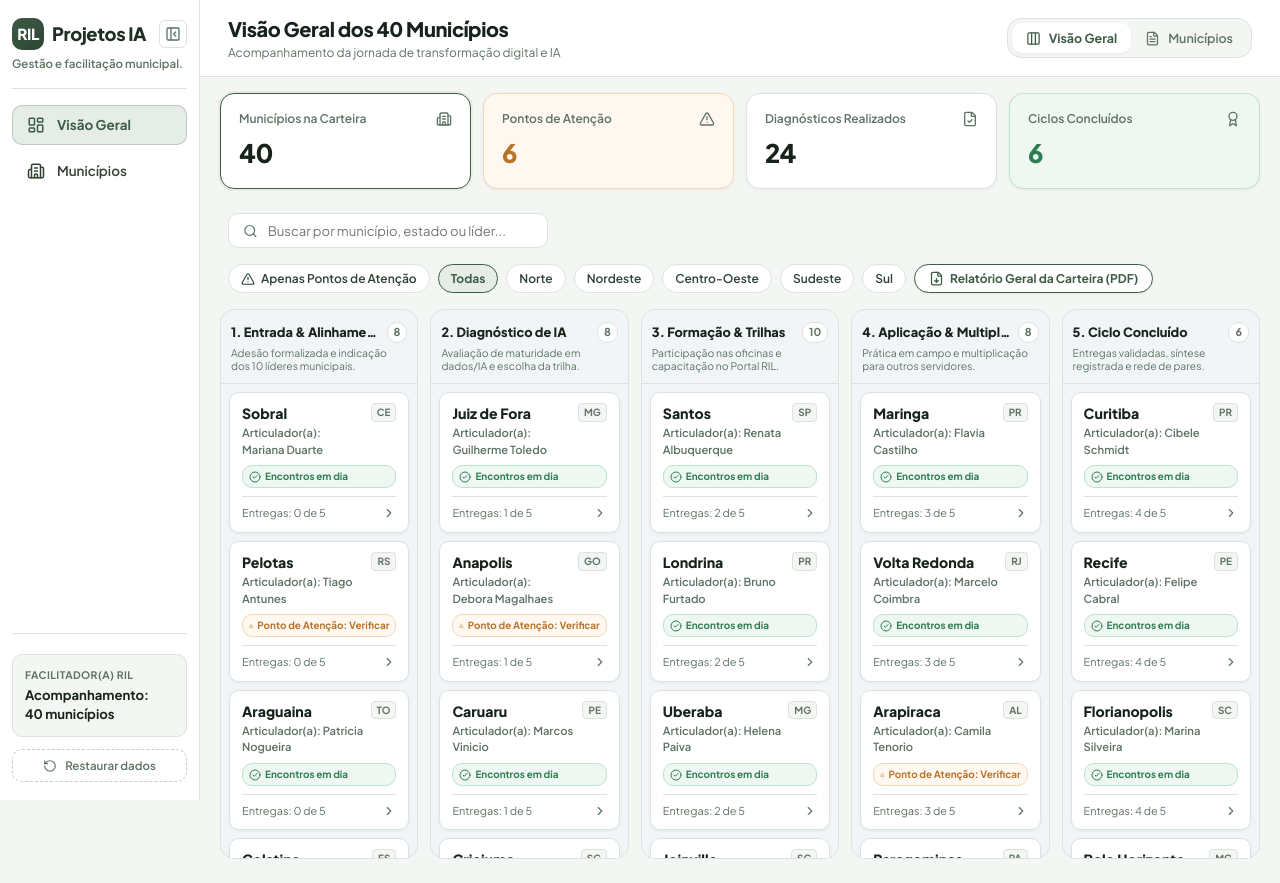
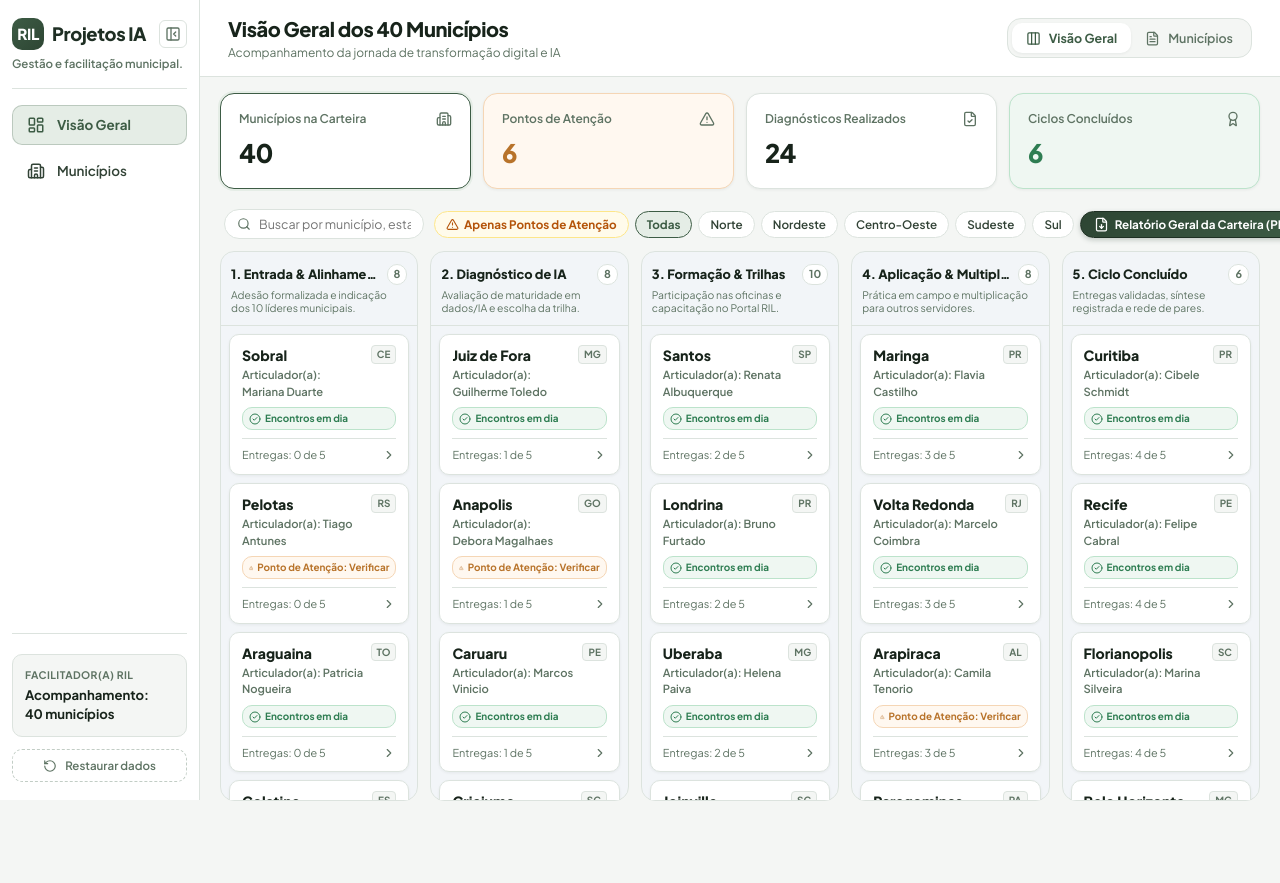
Before and after one commit to thaycarv/ril-projetos-ia, a React (Vite) app: page / in a window 1280 px wide. After the commit the page ends 825 px from the top, so only its background shows below. Built offline with nearby package versions, Linux system fonts and the light colour scheme.

Commit message:
feat: alinhar filtros em linha unica e aplicar paleta executiva no botao de atencao e relatorio

```diff
--- a/src/components/KanbanView.tsx
+++ b/src/components/KanbanView.tsx
@@ -69,10 +69,10 @@ export function KanbanView({ onOpenDetail }: KanbanViewProps) {
         <div className="filter-pills">
           <button
             type="button"
-            className={`pill-btn ${onlyAttention ? 'is-attention-active' : ''}`}
+            className={`pill-btn pill-btn--attention ${onlyAttention ? 'is-attention-active' : ''}`}
             onClick={() => setOnlyAttention(!onlyAttention)}
           >
-            <AlertTriangle size={14} />
+            <AlertTriangle size={13} />
             <span>Apenas Pontos de Atenção</span>
           </button>
 
--- a/src/styles/theme.css
+++ b/src/styles/theme.css
@@ -410,21 +410,25 @@ a {
 .filter-bar {
   display: flex;
   align-items: center;
-  justify-content: space-between;
-  gap: 16px;
-  padding: 16px 28px;
-  flex-wrap: wrap;
+  gap: 10px;
+  padding: 12px 24px;
+  flex-wrap: nowrap;
+  width: 100%;
+  overflow-x: auto;
 }
 
 .search-input-wrap {
   display: flex;
   align-items: center;
-  gap: 10px;
-  background-color: var(--surface);
-  border: 1px solid var(--line);
-  border-radius: var(--radius-md);
-  padding: 8px 14px;
-  width: 320px;
+  gap: 8px;
+  background-color: var(--surface);
+  border: 1px solid var(--line);
+  border-radius: 20px;
+  padding: 6px 12px;
+  flex: 1 1 200px;
+  min-width: 160px;
+  max-width: 270px;
+  flex-shrink: 0;
 }
 
 .search-input-wrap input {
@@ -432,30 +436,39 @@ a {
   background: transparent;
   outline: none;
   width: 100%;
-  font-size: 0.82rem;
+  font-size: 0.78rem;
   color: var(--ink);
 }
 
 .filter-pills {
   display: flex;
   align-items: center;
-  gap: 8px;
-  flex-wrap: wrap;
+  gap: 6px;
+  flex-shrink: 0;
+  white-space: nowrap;
+  flex-wrap: nowrap;
 }
 
 .pill-btn {
-  padding: 6px 12px;
+  padding: 5px 11px;
   border-radius: 20px;
   border: 1px solid var(--line);
   background-color: var(--surface);
-  font-size: 0.75rem;
+  font-size: 0.73rem;
   font-weight: 600;
   color: var(--ink-secondary);
   cursor: pointer;
-  display: flex;
-  align-items: center;
-  gap: 6px;
+  display: inline-flex;
+  align-items: center;
+  gap: 5px;
+  white-space: nowrap;
+  flex-shrink: 0;
   transition: all 0.15s ease;
+}
+
+.pill-btn:hover {
+  border-color: var(--line-strong);
+  color: var(--ink);
 }
 
 .pill-btn.is-active {
@@ -465,11 +478,33 @@ a {
   font-weight: 700;
 }
 
+/* Botão Apenas Pontos de Atenção - Paleta Quente Amarelo/Laranja/Âmbar */
+.pill-btn--attention {
+  background-color: #fffbeb;
+  color: #b45309;
+  border-color: #fde68a;
+  font-weight: 700;
+}
+
+[data-theme='dark'] .pill-btn--attention {
+  background-color: rgba(245, 158, 11, 0.14);
+  color: #fde68a;
+  border-color: rgba(245, 158, 11, 0.35);
+}
+
+.pill-btn--attention:hover {
+  background-color: #fef3c7;
+  border-color: #f59e0b;
+  color: #92400e;
+  transform: translateY(-1px);
+}
+
+.pill-btn--attention.is-attention-active,
 .pill-btn.is-attention-active {
-  background-color: var(--warning-bg);
-  color: var(--warning);
-  border-color: var(--warning);
-  font-weight: 700;
+  background: linear-gradient(135deg, #d97706 0%, #b45309 100%);
+  color: #ffffff;
+  border-color: #b45309;
+  box-shadow: 0 2px 6px rgba(180, 83, 9, 0.32);
 }
 
 /* Kanban da Jornada RIL */
@@ -802,31 +837,32 @@ a {
   transform: translateY(0);
 }
 
+/* Botão Relatório Geral da Carteira (PDF) - Paleta Verde Floresta/Oliva Executivo */
 .btn-download-pdf--general {
   width: auto;
-  padding: 6px 14px;
+  padding: 5px 13px;
   border-radius: 20px;
-  border: 1px solid var(--primary);
-  background-color: var(--surface);
-  font-size: 0.75rem;
+  background: linear-gradient(135deg, var(--oliva-700, #243829) 0%, var(--primary, #2d4533) 100%);
+  border: 1px solid #1e3023;
+  color: #ffffff;
+  font-size: 0.73rem;
   font-weight: 700;
-  color: var(--primary);
   cursor: pointer;
   display: inline-flex;
   align-items: center;
   gap: 6px;
   white-space: nowrap;
   flex-shrink: 0;
-  box-shadow: 0 1px 2px rgba(0, 0, 0, 0.05);
+  box-shadow: 0 2px 5px rgba(45, 69, 51, 0.25);
   transition: all 0.15s ease;
 }
 
 .btn-download-pdf--general:hover {
-  background-color: var(--primary);
+  background: linear-gradient(135deg, var(--primary, #2d4533) 0%, var(--oliva-600, #3d5c45) 100%);
   color: #ffffff;
-  border-color: var(--primary);
+  border-color: var(--oliva-600);
   transform: translateY(-1px);
-  box-shadow: 0 2px 6px rgba(45, 69, 51, 0.25);
+  box-shadow: 0 3px 8px rgba(45, 69, 51, 0.35);
 }
 
 .fiche-grid {
```
